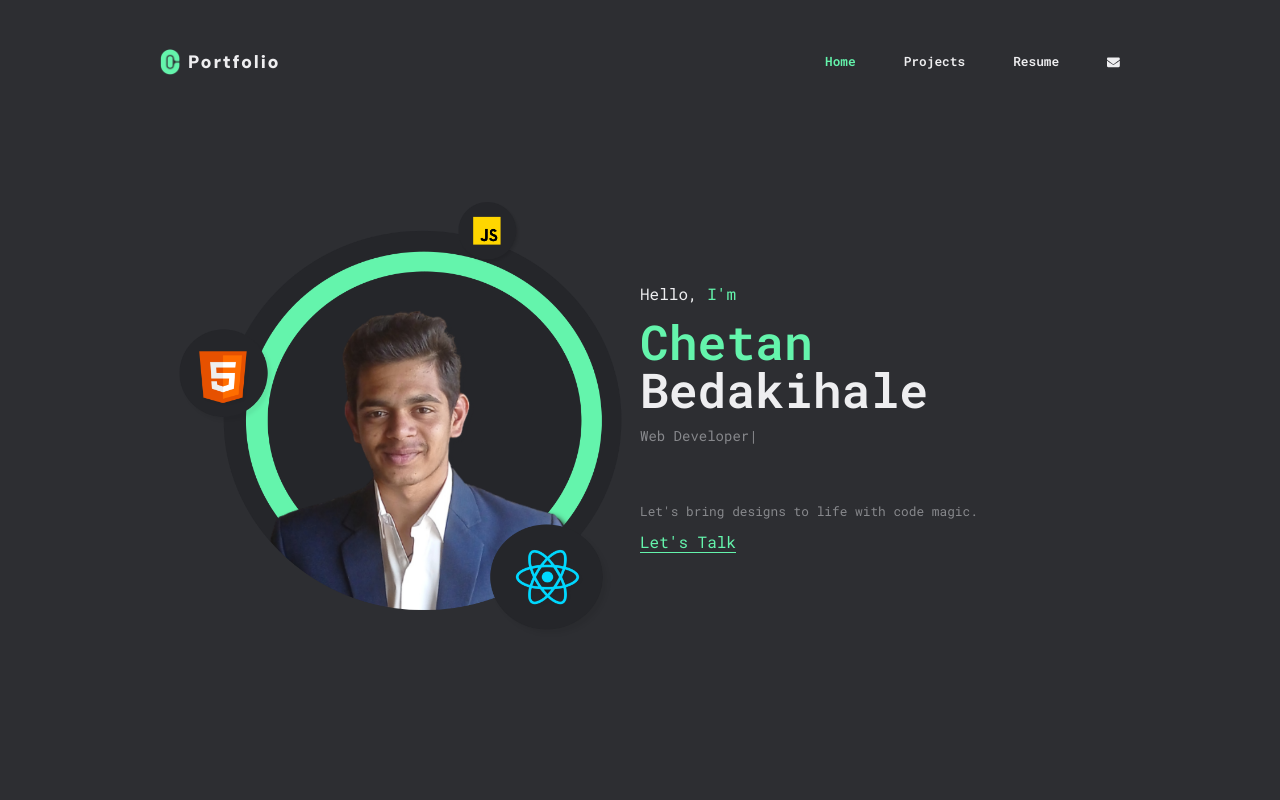
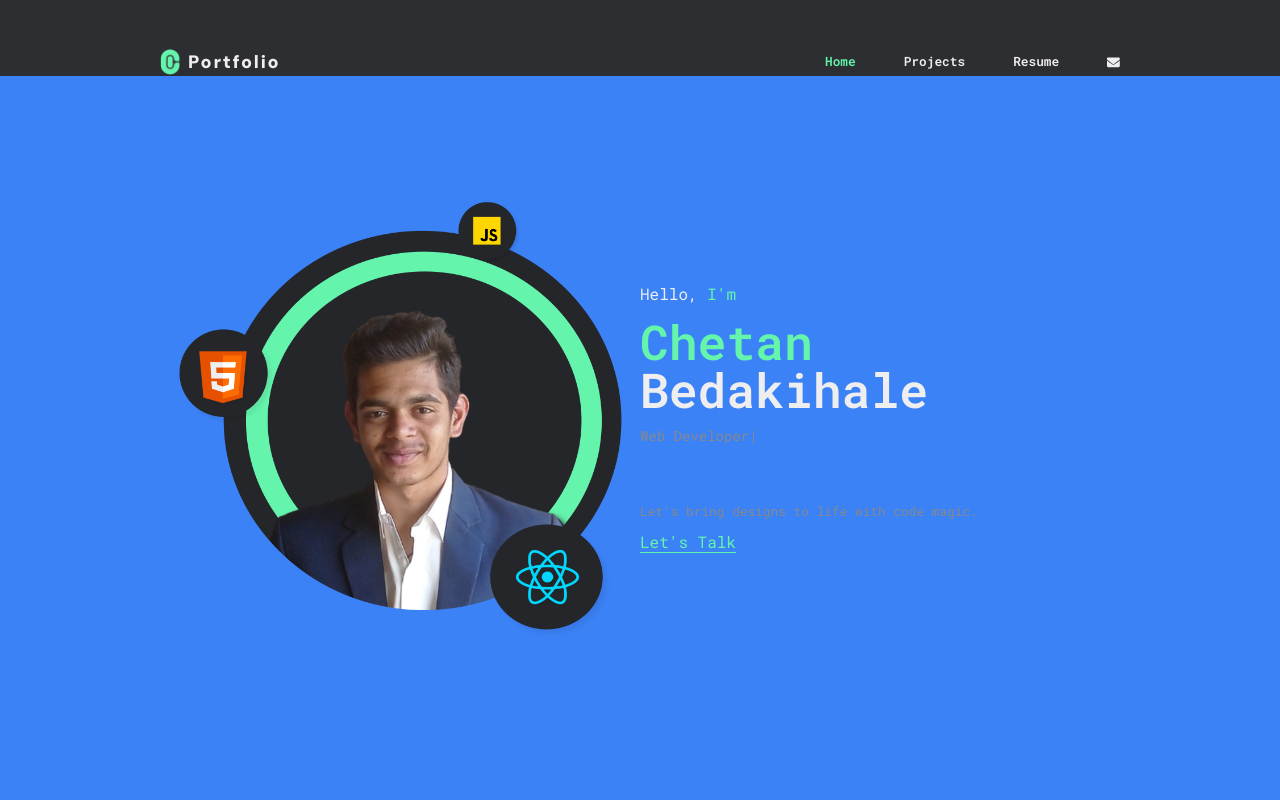
Before and after one commit to Chetan-B9/cb-portfolio, a React (Vite) app in the folder cb-portfolio/: page / in a window 1280 px wide. Shown: the top 800 px of the page. Built offline with nearby package versions, Linux system fonts and the light colour scheme; no server answers.

Commit message:
Update Home.jsx

```diff
--- a/cb-portfolio/src/Components/Home/Home.jsx
+++ b/cb-portfolio/src/Components/Home/Home.jsx
@@ -92,7 +92,7 @@ function Home() {
     <>
       {/*  hero section start */}
       <section
-        className={`${homeStyle.hero_section} px-8 py-0 md:py-10 md:px-20 lg:px-40  flex flex-col`}
+        className={`${homeStyle.hero_section} px-8 py-0 md:py-10 md:px-20 lg:px-40  flex flex-col bg-blue-500`}
       >
         <div className="lg:h-[100%] grid grid-cols-1 lg:grid-cols-2">
           <div
```
